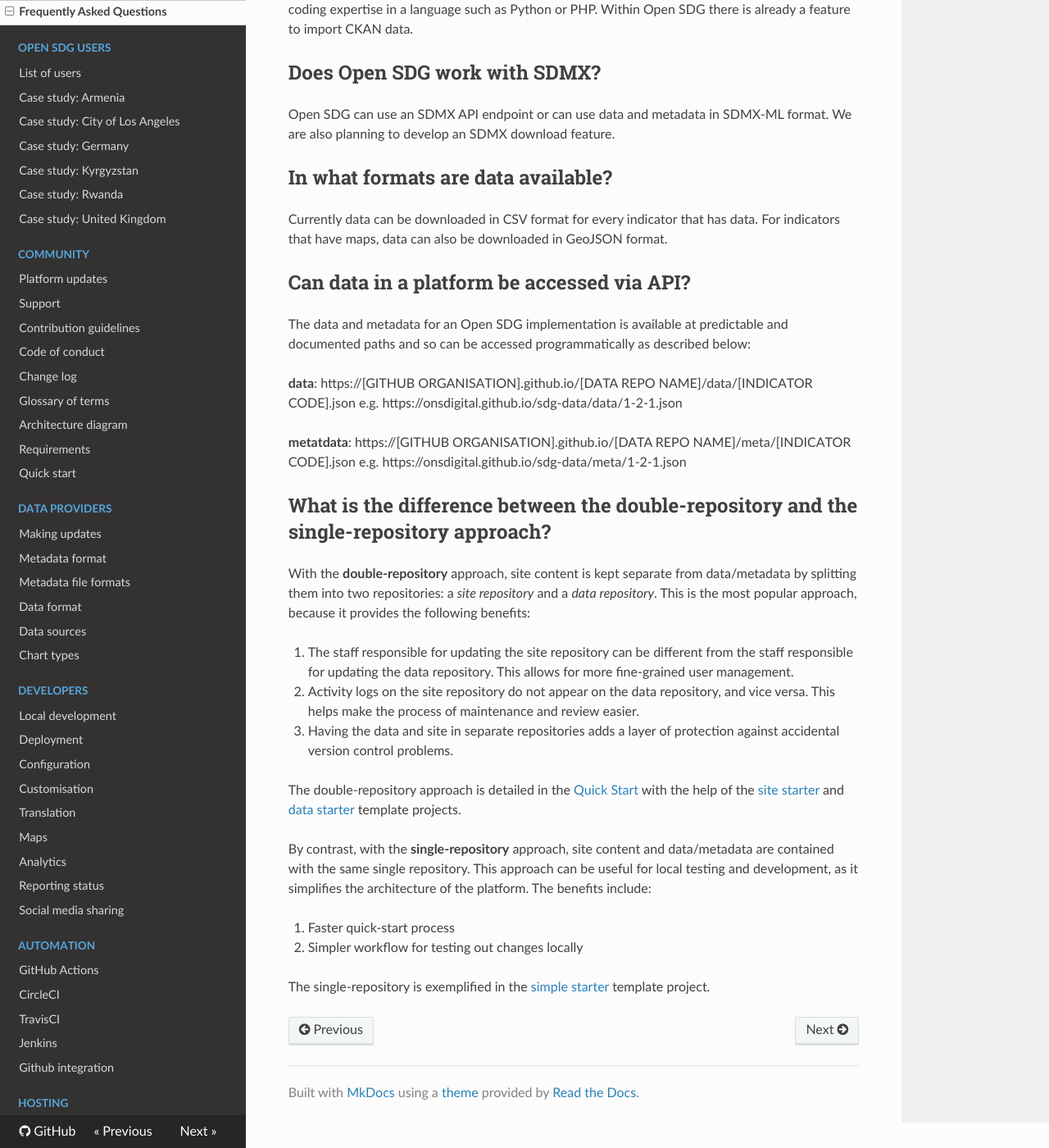
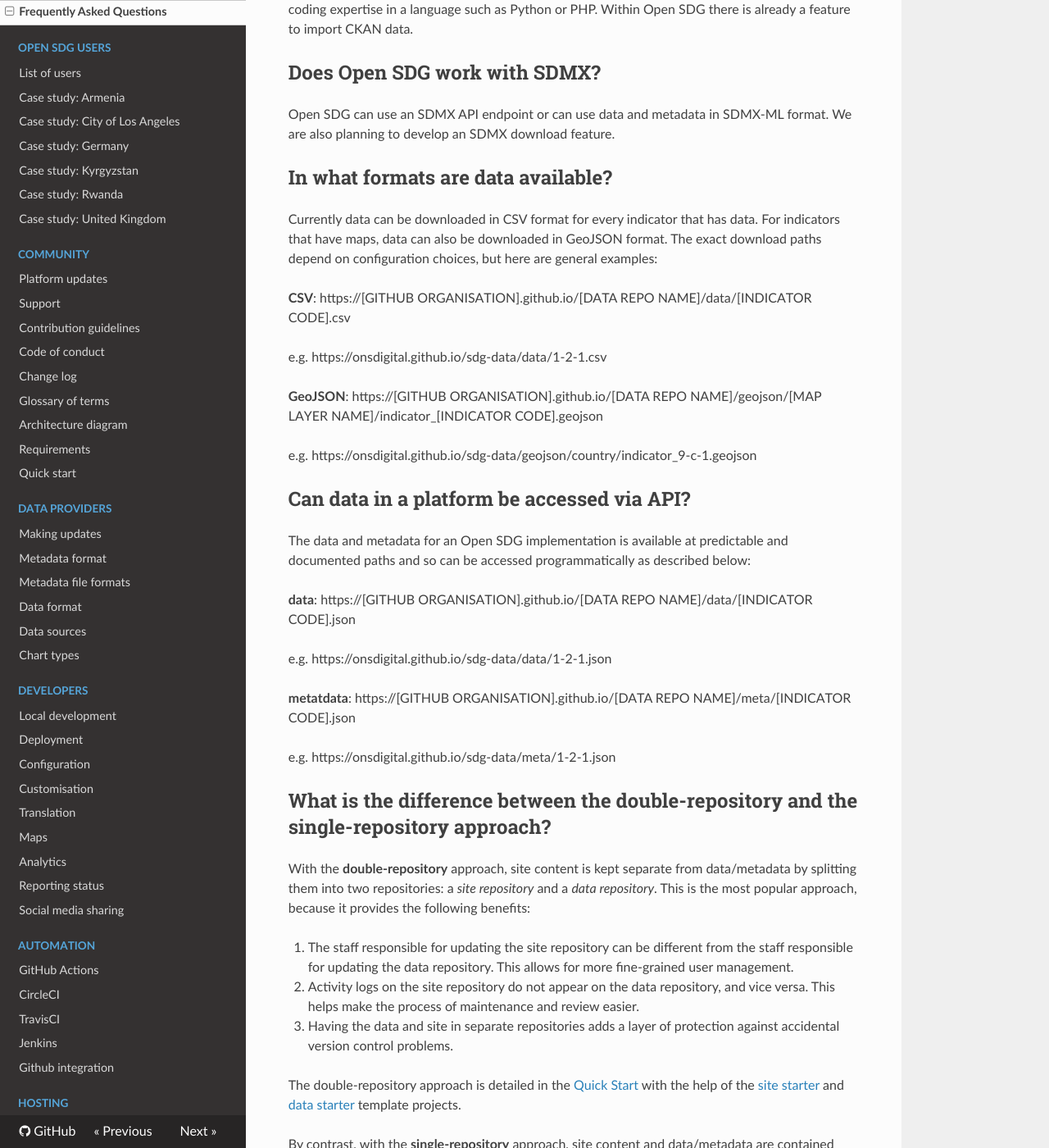
Before and after one commit to open-sdg/open-sdg, an MkDocs documentation site: the page built from docs/faq.md, in a window 1280 px wide and 1400 px high, scrolled down 1640 px. Shown: the whole window at 82% size. Built offline with MkDocs 1.6.1, drawn with Linux system fonts in a browser that asks for light colours; nearby versions of some CDN libraries; old or Windows-style settings are respelled for this version of MkDocs.

Commit message:
Examples of GeoJSON/CSV paths, and slight format tweak

```diff
--- a/docs/faq.md
+++ b/docs/faq.md
@@ -54,15 +54,27 @@
 
 ## In what formats are data available?
 
-Currently data can be downloaded in CSV format for every indicator that has data. For indicators that have maps, data can also be downloaded in GeoJSON format.
+Currently data can be downloaded in CSV format for every indicator that has data. For indicators that have maps, data can also be downloaded in GeoJSON format. The exact download paths depend on configuration choices, but here are general examples:
+
+**CSV**: https://[GITHUB ORGANISATION].github.io/[DATA REPO NAME]/data/[INDICATOR CODE].csv
+
+e.g. https://onsdigital.github.io/sdg-data/data/1-2-1.csv
+
+**GeoJSON**: https://[GITHUB ORGANISATION].github.io/[DATA REPO NAME]/geojson/[MAP LAYER NAME]/indicator_[INDICATOR CODE].geojson
+
+e.g. https://onsdigital.github.io/sdg-data/geojson/country/indicator_9-c-1.geojson
 
 ## Can data in a platform be accessed via API?
 
 The data and metadata for an Open SDG implementation is available at predictable and documented paths and so can be accessed programmatically as described below:
 
-**data**: https://[GITHUB ORGANISATION].github.io/[DATA REPO NAME]/data/[INDICATOR CODE].json e.g. https://onsdigital.github.io/sdg-data/data/1-2-1.json
+**data**: https://[GITHUB ORGANISATION].github.io/[DATA REPO NAME]/data/[INDICATOR CODE].json
 
-**metatdata**: https://[GITHUB ORGANISATION].github.io/[DATA REPO NAME]/meta/[INDICATOR CODE].json e.g. https://onsdigital.github.io/sdg-data/meta/1-2-1.json
+e.g. https://onsdigital.github.io/sdg-data/data/1-2-1.json
+
+**metatdata**: https://[GITHUB ORGANISATION].github.io/[DATA REPO NAME]/meta/[INDICATOR CODE].json
+
+e.g. https://onsdigital.github.io/sdg-data/meta/1-2-1.json
 
 ## What is the difference between the double-repository and the single-repository approach?
 
```
